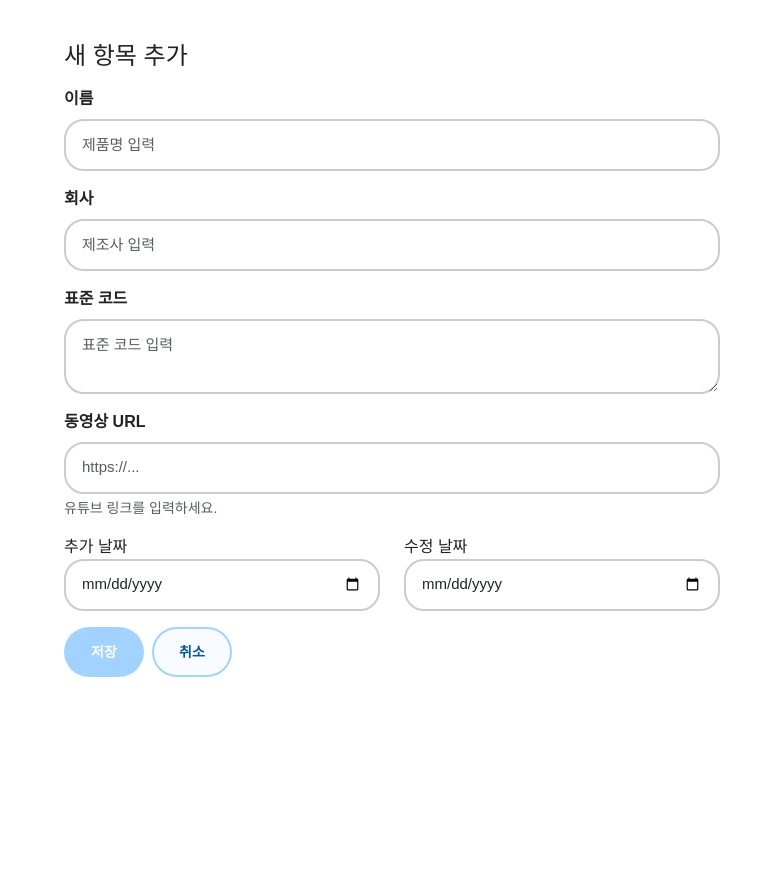
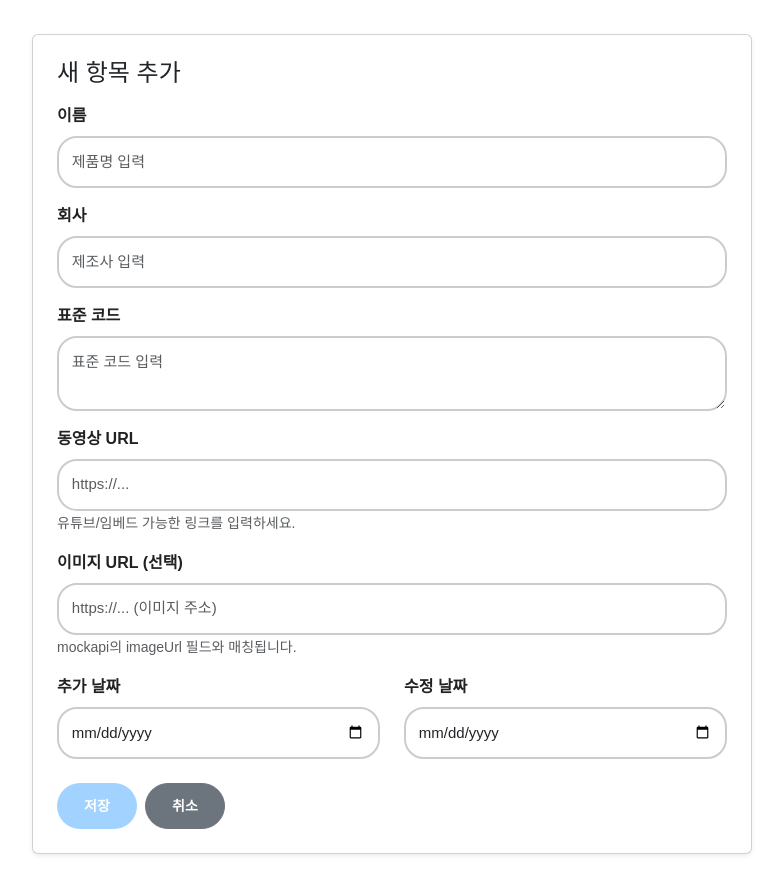
Before and after one commit to grazzy7124/25_OSS_Team_Project, a React (Create React App) app: page /add in a window 1280 px wide. Shown: the whole page, without its empty margins (248-1031 px from the left). Before the commit the page ends 810 px from the top, so only its background shows below. Built offline with nearby package versions, Linux system fonts and the light colour scheme.

Commit message:
React UI Component Library:

```diff
--- a/package.json
+++ b/package.json
@@ -8,8 +8,11 @@
     "@testing-library/react": "^16.3.0",
     "@testing-library/user-event": "^13.5.0",
     "axios": "^1.12.2",
+    "bootstrap": "^5.3.8",
     "react": "^19.2.0",
+    "react-bootstrap": "^2.10.10",
     "react-dom": "^19.2.0",
+    "react-hook-form": "^7.65.0",
     "react-router-dom": "^7.9.4",
     "react-scripts": "5.0.1",
     "web-vitals": "^2.1.4"
--- a/src/components/App/Add.js
+++ b/src/components/App/Add.js
@@ -1,38 +1,49 @@
 // components/App/Add.js
-import React, { useState } from "react";
+import React from "react";
 import axios from "axios";
-import { useLocation, useNavigate } from "react-router-dom";
-import "../../css/Add.css";
+import { useForm } from "react-hook-form";
+import { useNavigate } from "react-router-dom";
+import { Form, Button, Card, Container, Row, Col } from "react-bootstrap";
 
 const API_URL = "https://68db33b023ebc87faa324066.mockapi.io/OSS_teamproject";
 
 export default function Add() {
   const navigate = useNavigate();
-  const location = useLocation();
-  const [formData, setFormData] = useState({
+
+  const {
+    register,
+    handleSubmit,
+    reset,
+    formState: { errors, isSubmitting },
+  } = useForm({
+    defaultValues: {
       name: "",
       company: "",
       stdCode: "",
       videoUrl: "",
       addDate: "",
       reviseDate: "",
+      imageUrl: "", // 선택값 (mockapi에 imageUrl 필드가 있을 때 사용)
+    },
   });
 
-  const handleChange = (e) => {
-    const { name, value } = e.target;
-    setFormData((prev) => ({
-      ...prev,
-      [name]: value,
-    }));
+  const onSubmit = async (data) => {
+    try {
+      // 필요 시 공백을 null로 변환 (선택)
+      const payload = {
+        name: data.name.trim(),
+        company: data.company.trim(),
+        stdCode: data.stdCode.trim(),
+        videoUrl: data.videoUrl.trim(),
+        addDate: data.addDate || "",
+        reviseDate: data.reviseDate || "",
+        imageUrl: data.imageUrl?.trim() || "", // 선택 필드
       };
 
-  const handleSubmit = async (e) => {
-    e.preventDefault();
-
-    try {
-      await axios.post(API_URL, formData);
+      await axios.post(API_URL, payload);
       alert("새 항목이 추가되었습니다!");
-      navigate("/");
+      reset();
+      navigate("/"); // 프로젝트 라우팅에 맞게 "/" 혹은 "/main" 사용
     } catch (err) {
       console.error("추가 실패:", err);
       alert("오류가 발생했습니다.");
@@ -40,96 +51,140 @@ export default function Add() {
   };
 
   return (
-    <div className="container" style={{ maxWidth: 720 }}>
+    <Container className="py-4">
+      <Card className="shadow-sm p-4 mx-auto" style={{ maxWidth: 720 }}>
         <div className="d-flex justify-content-between align-items-center mb-3">
           <h4 className="m-0">새 항목 추가</h4>
         </div>
 
-      <form onSubmit={handleSubmit}>
-        <div className="mb-3">
-          <label className="form-label">이름</label>
-          <input
+        <Form onSubmit={handleSubmit(onSubmit)} aria-label="새 항목 추가 폼">
+          {/* 이름 */}
+          <Form.Group className="mb-3" controlId="add-name">
+            <Form.Label>이름</Form.Label>
+            <Form.Control
               type="text"
-            name="name"
-            className="form-control"
               placeholder="제품명 입력"
-            value={formData.name}
-            onChange={handleChange}
-            required
+              aria-label="제품명 입력"
+              isInvalid={!!errors.name}
+              {...register("name", { required: "이름은 필수입니다." })}
             />
-        </div>
+            <Form.Control.Feedback type="invalid">
+              {errors.name?.message}
+            </Form.Control.Feedback>
+          </Form.Group>
 
-        <div className="mb-3">
-          <label className="form-label">회사</label>
-          <input
+          {/* 회사 */}
+          <Form.Group className="mb-3" controlId="add-company">
+            <Form.Label>회사</Form.Label>
+            <Form.Control
               type="text"
-            name="company"
-            className="form-control"
               placeholder="제조사 입력"
-            value={formData.company}
-            onChange={handleChange}
+              aria-label="제조사 입력"
+              {...register("company")}
             />
-        </div>
+          </Form.Group>
 
-        <div className="mb-3">
-          <label className="form-label">표준 코드</label>
-          <textarea
-            name="stdCode"
-            className="form-control"
+          {/* 표준 코드 */}
+          <Form.Group className="mb-3" controlId="add-stdCode">
+            <Form.Label>표준 코드</Form.Label>
+            <Form.Control
+              as="textarea"
               rows={2}
               placeholder="표준 코드 입력"
-            value={formData.stdCode}
-            onChange={handleChange}
+              aria-label="표준 코드 입력"
+              {...register("stdCode")}
+              style={{ wordBreak: "break-all" }}
             />
+          </Form.Group>
+
+          {/* 동영상 URL */}
+          <Form.Group className="mb-3" controlId="add-videoUrl">
+            <Form.Label>동영상 URL</Form.Label>
+            <Form.Control
+              type="url"
+              placeholder="https://..."
+              aria-label="동영상 주소 입력"
+              isInvalid={!!errors.videoUrl}
+              {...register("videoUrl", {
+                required: "동영상 URL은 필수입니다.",
+                pattern: {
+                  value: /^https?:\/\/.+/i,
+                  message: "유효한 URL을 입력하세요.",
+                },
+              })}
+            />
+            <Form.Control.Feedback type="invalid">
+              {errors.videoUrl?.message}
+            </Form.Control.Feedback>
+            <Form.Text>유튜브/임베드 가능한 링크를 입력하세요.</Form.Text>
+          </Form.Group>
+
+          {/* (선택) 이미지 URL — mockapi에 imageUrl 필드가 있을 때만 사용 */}
+          <Form.Group className="mb-3" controlId="add-imageUrl">
+            <Form.Label>이미지 URL (선택)</Form.Label>
+            <Form.Control
+              type="url"
+              placeholder="https://... (이미지 주소)"
+              aria-label="이미지 주소 입력"
+              isInvalid={!!errors.imageUrl}
+              {...register("imageUrl", {
+                pattern: {
+                  value: /^(https?:\/\/.*\.(?:png|jpg|jpeg|gif|webp|svg))(?:\?.*)?$/i,
+                  message: "이미지 파일 URL을 입력하세요. (png, jpg, jpeg, gif, webp, svg)",
+                },
+              })}
+            />
+            <Form.Control.Feedback type="invalid">
+              {errors.imageUrl?.message}
+            </Form.Control.Feedback>
+            <Form.Text>mockapi의 imageUrl 필드와 매칭됩니다.</Form.Text>
+          </Form.Group>
+
+          {/* 날짜 */}
+          <Row>
+            <Col md={6}>
+              <Form.Group className="mb-3" controlId="add-addDate">
+                <Form.Label>추가 날짜</Form.Label>
+                <Form.Control
+                  type="date"
+                  aria-label="추가 날짜"
+                  {...register("addDate")}
+                />
+              </Form.Group>
+            </Col>
+            <Col md={6}>
+              <Form.Group className="mb-4" controlId="add-reviseDate">
+                <Form.Label>수정 날짜</Form.Label>
+                <Form.Control
+                  type="date"
+                  aria-label="수정 날짜"
+                  {...register("reviseDate")}
+                />
+              </Form.Group>
+            </Col>
+          </Row>
+
+          {/* 버튼 */}
+          <div className="d-flex gap-2">
+            <Button
+              type="submit"
+              variant="primary"
+              disabled={isSubmitting}
+              aria-label="저장"
+            >
+              {isSubmitting ? "저장 중..." : "저장"}
+            </Button>
+            <Button
+              type="button"
+              variant="secondary"
+              onClick={() => navigate(-1)}
+              aria-label="취소하고 이전 페이지로 이동"
+            >
+              취소
+            </Button>
           </div>
-
-        <div className="mb-3">
-          <label className="form-label">동영상 URL</label>
-          <input
-            type="url"
-            name="videoUrl"
-            className="form-control"
-            placeholder="https://..."
-            value={formData.videoUrl}
-            onChange={handleChange}
-            required
-          />
-          <div className="form-text">유튜브 링크를 입력하세요.</div>
-        </div>
-
-        <div className="row">
-          <div className="col-md-6 mb-3">
-            <label>추가 날짜</label>
-            <input
-              type="date"
-              name="addDate"
-              className="form-control"
-              value={formData.addDate}
-              onChange={handleChange}
-            />
-          </div>
-          <div className="col-md-6 mb-3">
-            <label>수정 날짜</label>
-            <input
-              type="date"
-              name="reviseDate"
-              className="form-control"
-              value={formData.reviseDate}
-              onChange={handleChange}
-            />
-          </div>
-        </div>
-
-            <div className="d-flex gap-2">
-                <button type="submit" className="btn btn-primary">
-                    저장
-                </button>
-
-                <button type="button" className="btn btn-outline-secondary" onClick={()=>navigate(-1)}>
-                    취소
-                </button>
-            </div>
-        </form>
-    </div>
+        </Form>
+      </Card>
+    </Container>
   );
 }
--- a/src/components/Login/Login.js
+++ b/src/components/Login/Login.js
@@ -1,101 +1,75 @@
-import React, { useState } from "react";
+import React from "react";
 import { useNavigate } from "react-router-dom";
+import { useForm } from "react-hook-form";
+import { Button, Card, Form, Container } from "react-bootstrap";
 import iyagiLogo from "../../image/iyagi-logo.png";
 import "../../css/Login.css";
 
 const Login = () => {
   const navigate = useNavigate();
-  const [email, setEmail] = useState("");
-  const [password, setPassword] = useState("");
-  const [error, setError] = useState("");
+  const {
+    register,
+    handleSubmit,
+    formState: { errors },
+  } = useForm();
 
-  const validateEmail = (email) => /^[^\s@]+@[^\s@]+\.[^\s@]+$/.test(email);
-
-  const handleSubmit = (e) => {
-    e.preventDefault();
-    setError("");
-
-    if (!email.trim()) return setError("이메일을 입력해주세요.");
-    if (!validateEmail(email)) return setError("올바른 이메일 형식이 아닙니다.");
-    if (!password.trim()) return setError("비밀번호를 입력해주세요.");
-    if (password.length < 6) return setError("비밀번호는 6자 이상이어야 합니다.");
-
+  const onSubmit = (data) => {
+    // 로그인 성공 처리
     localStorage.setItem("auth", "true");
-    alert("로그인되었습니다!");
+    alert(`${data.email}님, 로그인되었습니다!`);
     navigate("/main");
   };
 
   return (
-    <div
-      className="login-container"
-      role="region"
-      aria-label="로그인 화면"
-      aria-live="polite"
+    <Container
+      className="d-flex justify-content-center align-items-center"
+      style={{ minHeight: "100vh" }}
     >
-      <div className="login-box" role="form" aria-labelledby="login-title">
-        <img
-          src={iyagiLogo}
-          alt="이약이 로고"
-          className="login-logo"
-          onClick={() => navigate("/")}
-          role="button"
-          tabIndex={0}
-          onKeyDown={(e) => e.key === "Enter" && navigate("/")}
-          aria-label="홈으로 이동"
-        />
+      <Card style={{ width: "400px" }} className="shadow-lg p-4">
+        <div className="text-center mb-3">
+          <img src={iyagiLogo} alt="이약이 로고" style={{ width: "150px" }} />
+          <h4 className="mt-3">로그인</h4>
+        </div>
 
-        <h2 id="login-title" className="login-title" tabIndex={0}>
-          로그인
-        </h2>
+        <Form onSubmit={handleSubmit(onSubmit)}>
+          <Form.Group className="mb-3">
+            <Form.Label>이메일</Form.Label>
+            <Form.Control
+              type="email"
+              placeholder="이메일을 입력하세요"
+              {...register("email", {
+                required: "이메일은 필수입니다.",
+                pattern: /^[^\s@]+@[^\s@]+\.[^\s@]+$/,
+              })}
+              isInvalid={!!errors.email}
+            />
+            <Form.Control.Feedback type="invalid">
+              {errors.email?.message}
+            </Form.Control.Feedback>
+          </Form.Group>
 
-        <form onSubmit={handleSubmit}>
-          <label htmlFor="email-input" className="visually-hidden">
-            이메일
-          </label>
-          <input
-            id="email-input"
-            type="email"
-            className="login-input"
-            placeholder="이메일"
-            value={email}
-            onChange={(e) => setEmail(e.target.value)}
-            aria-label="이메일 입력"
-          />
+          <Form.Group className="mb-4">
+            <Form.Label>비밀번호</Form.Label>
+            <Form.Control
+              type="password"
+              placeholder="비밀번호를 입력하세요"
+              {...register("password", {
+                required: "비밀번호는 필수입니다.",
+                minLength: { value: 6, message: "6자 이상 입력해주세요." },
+              })}
+              isInvalid={!!errors.password}
+            />
+            <Form.Control.Feedback type="invalid">
+              {errors.password?.message}
+            </Form.Control.Feedback>
+          </Form.Group>
 
-          <label htmlFor="password-input" className="visually-hidden">
-            비밀번호
-          </label>
-          <input
-            id="password-input"
-            type="password"
-            className="login-input"
-            placeholder="비밀번호"
-            value={password}
-            onChange={(e) => setPassword(e.target.value)}
-            aria-label="비밀번호 입력"
-          />
-
-          {error && (
-            <div
-              className="login-error"
-              role="alert"
-              aria-live="assertive"
-              tabIndex={0}
-            >
-              {error}
-            </div>
-          )}
-
-          <button
-            type="submit"
-            className="login-button"
-            aria-label="로그인 버튼"
-          >
+          <Button type="submit" className="w-100" variant="primary">
             로그인
-          </button>
-        </form>
-      </div>
-    </div>
+          </Button>
+        </Form>
+      </Card>
+    </Container>
   );
 };
 
--- a/src/css/Add.css
+++ /dev/null
@@ -1,61 +0,0 @@
-.add-container {
-  min-height: 100vh;
-  background-color: #fff;
-  background-image: linear-gradient(135deg, #f9fafc 0%, #f0f8ff 100%);
-  font-family: 'Noto Sans KR', sans-serif;
-  display: flex;
-  justify-content: center;
-  align-items: flex-start;
-  padding: 3rem 1rem;
-}
-
-.add-box {
-  background-color: #ffffff;
-  border-radius: 20px;
-  padding: 2.5rem;
-  box-shadow: 0 8px 25px rgba(0, 0, 0, 0.05);
-  width: 100%;
-  max-width: 720px;
-}
-
-.add-title {
-  font-size: 1.7rem;
-  font-weight: 700;
-  text-align: center;
-  margin-bottom: 2rem;
-  color: #111;
-}
-
-.form-control {
-  border-radius: 20px;
-  border: 2px solid #ccc;
-  padding: 0.8rem 1rem;
-  transition: border-color 0.2s ease;
-}
-.form-control:focus {
-  border-color: #a2d2ff;
-  outline: 3px solid rgba(162, 210, 255, 0.3);
-}
-
-.btn-primary {
-  background-color: #a2d2ff;
-  border: none;
-  border-radius: 40px;
-  color: #fff;
-  padding: 0.8rem 1.5rem;
-  font-weight: 600;
-}
-.btn-primary:hover {
-  background-color: #90c8ff;
-}
-
-.btn-outline-secondary {
-  border: 2px solid #a2d2ff;
-  border-radius: 40px;
-  color: #0056a1;
-  padding: 0.8rem 1.5rem;
-}
-.btn-outline-secondary:hover {
-  background-color: #a2d2ff;
-  color: #fff;
-}
```
Also changed, not shown: 1 other file (tests, documents, lock files or other folders). Lines whose indentation alone changed are shown as unchanged.
